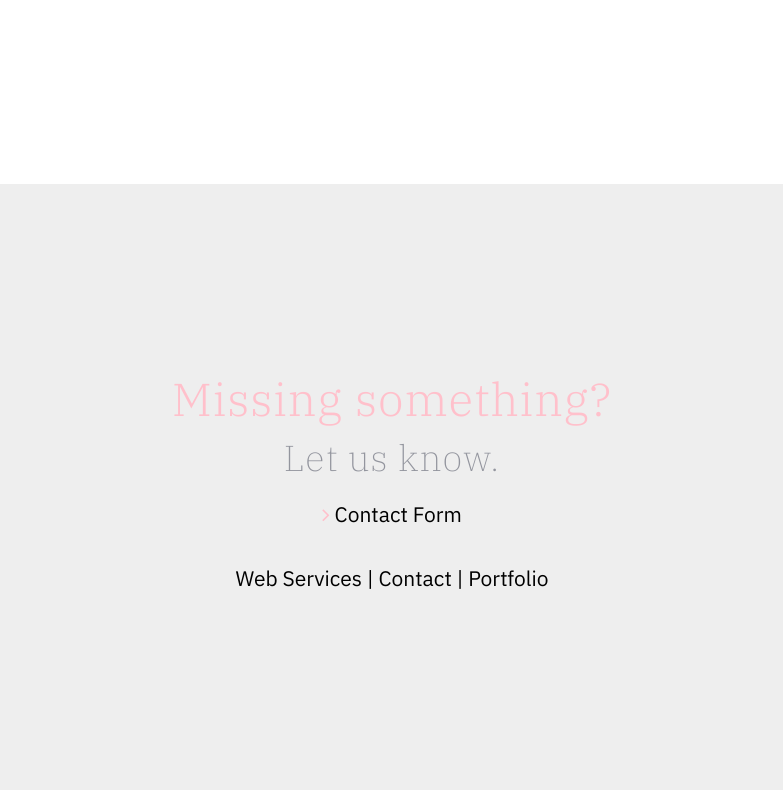
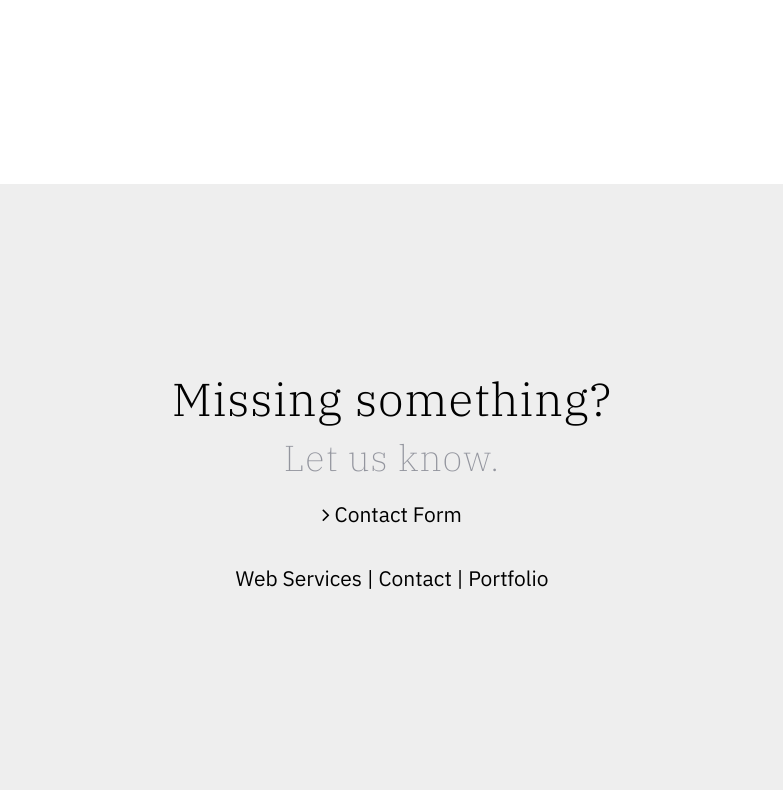
Before and after one commit to errobicheau/portfolioSite, a plain HTML site: page index.html in a window 1280 px wide. Shown: the part 839-1629 px from the top of the page, without its empty margins (248-1031 px from the left). Drawn offline with Linux system fonts and the light colour scheme.

Commit message:
reverted pink text to default color (black)

```diff
--- a/assets/main.css
+++ b/assets/main.css
@@ -31,10 +31,6 @@ footer, header, hgroup, menu, nav, section {
 html, body {
     width: 100%;
     overflow-x:hidden;
-}
-
-body * {
-    color: pink;
 }
 
 html {
```
